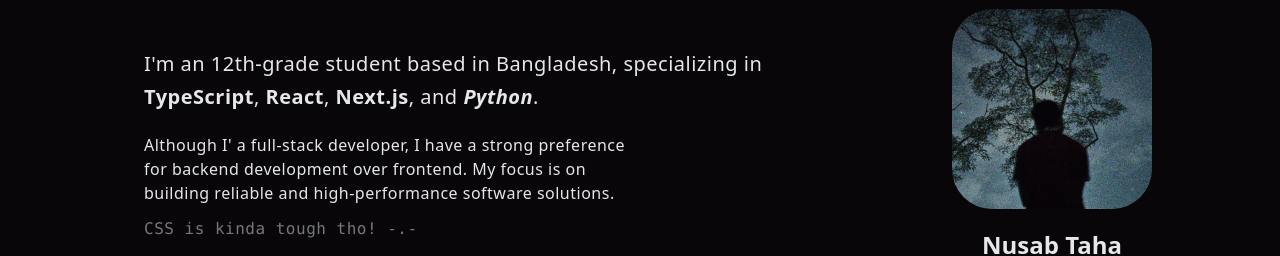
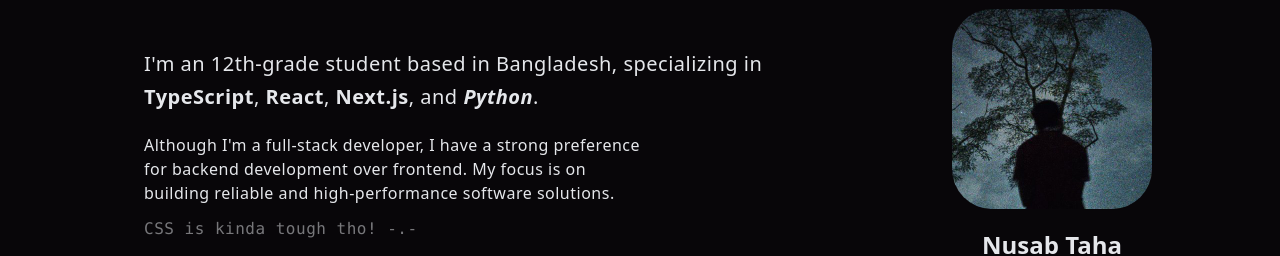
Before and after one commit to Nusab19/Nusab19.github.io, a Next.js app: page / in a window 1280 px wide. Shown: the part 1040-1296 px from the top of the page. Built offline with nearby package versions, Linux system fonts and the light colour scheme; a web font is replaced by a local one.

Commit message:
fix typo

```diff
--- a/components/About.jsx
+++ b/components/About.jsx
@@ -14,7 +14,7 @@ const About = () => {
             <br />
             <span className="mt-5 block text-sm md:text-base">
               <Balancer>
-                Although I&apos; a full-stack developer, I have a strong preference for backend development over frontend.
+                Although I&apos;m a full-stack developer, I have a strong preference for backend development over frontend.
                 My focus is on building reliable and high-performance software solutions.
               </Balancer>
               <span className="mt-3 block font-mono opacity-50">
```
